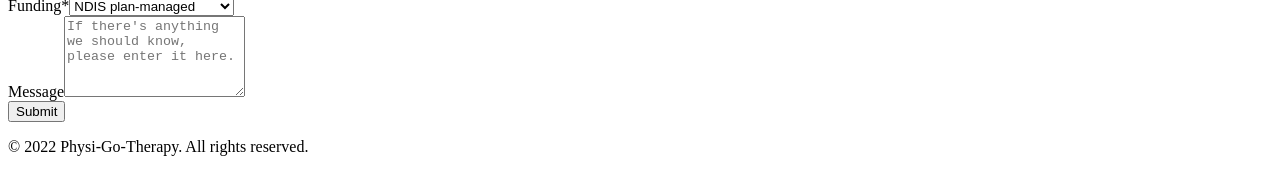
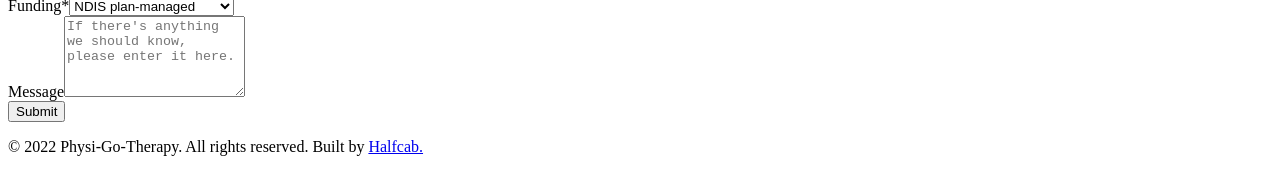
Before and after one commit to halfcab-agency/physigotherapy, a Gatsby site: page /about-heather in a window 1280 px wide. Shown: the part 4160-4330 px from the top of the page. Built offline with nearby package versions, Linux system fonts and the light colour scheme; Gatsby itself is replaced by a stand-in of ours.

Commit message:
add backlink to halfcab

```diff
--- a/src/components/BottomBar.js
+++ b/src/components/BottomBar.js
@@ -35,7 +35,7 @@ const BottomBar = () => {
     <footer className="bg-white">
       <div className="max-w-7xl mx-auto py-12 px-4 sm:px-6 md:flex md:items-center md:justify-between lg:px-8">
         <div className="mt-8 md:mt-0">
-          <p className="text-center text-base text-gray-400">&copy; { new Date().getFullYear() } Physi-Go-Therapy. All rights reserved.</p>
+          <p className="text-center text-base text-gray-400">&copy; { new Date().getFullYear() } Physi-Go-Therapy. All rights reserved. Built by <a className="hover:text-purple" href="https://halfcab.com.au" target="_blank">Halfcab.</a></p>
           <div className="flex justify-center md:justify-start mt-3 space-x-3">
             {navigation.map((item) => (
               <a key={item.name} href={item.href} className="text-gray-400 hover:text-gray-500">
```
